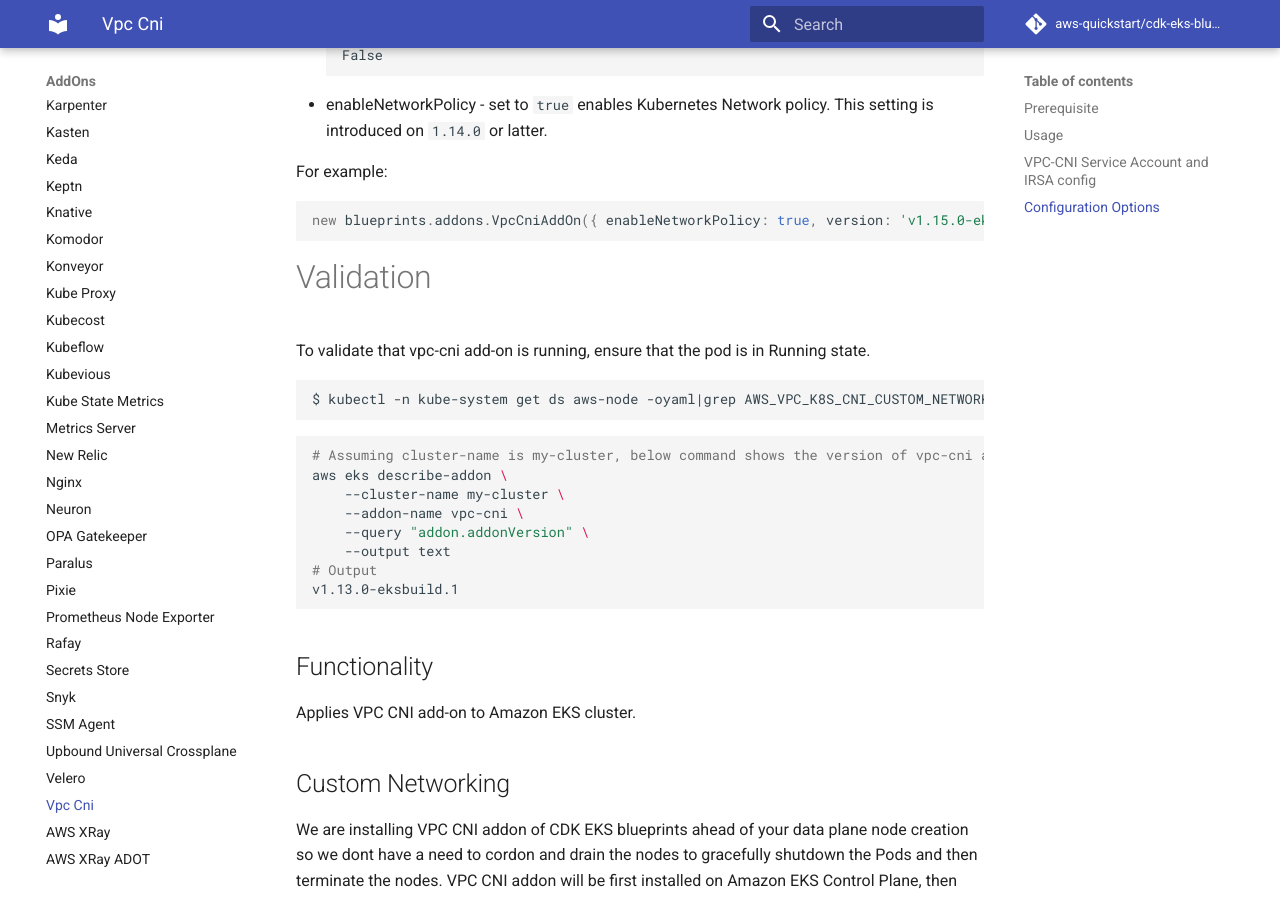
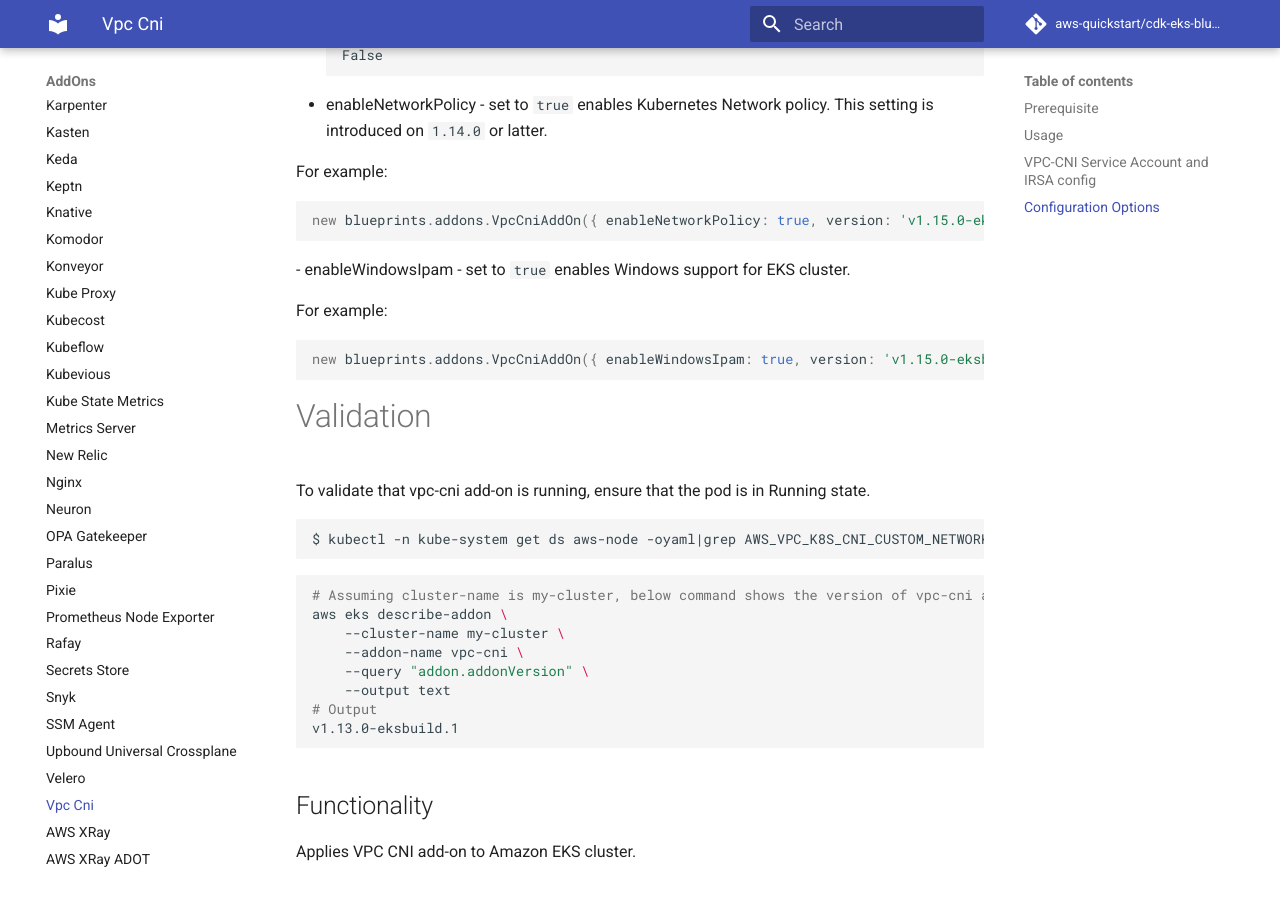
Before and after one commit to aws-quickstart/cdk-eks-blueprints, an MkDocs documentation site: the page built from docs/addons/vpc-cni.md, in a window 1280 px wide and 900 px high, scrolled down 4599 px. Built offline with MkDocs 1.6.1 and Material for MkDocs 9.7.7, drawn with Linux system fonts in a browser that asks for light colours; comment, search, counter and statistics services are not loaded.

Commit message:
edited docs

````diff
--- a/docs/addons/vpc-cni.md
+++ b/docs/addons/vpc-cni.md
@@ -185,6 +185,13 @@
 For example:
 ```typescript
 new blueprints.addons.VpcCniAddOn({ enableNetworkPolicy: true, version: 'v1.15.0-eksbuild.2' })
+
+```
+   - enableWindowsIpam - set to `true` enables Windows support for EKS cluster.
+
+For example:
+```typescript
+new blueprints.addons.VpcCniAddOn({ enableWindowsIpam: true, version: 'v1.15.0-eksbuild.2' })
 ```
 
 # Validation
````
Also changed, not shown: 1 other file.
